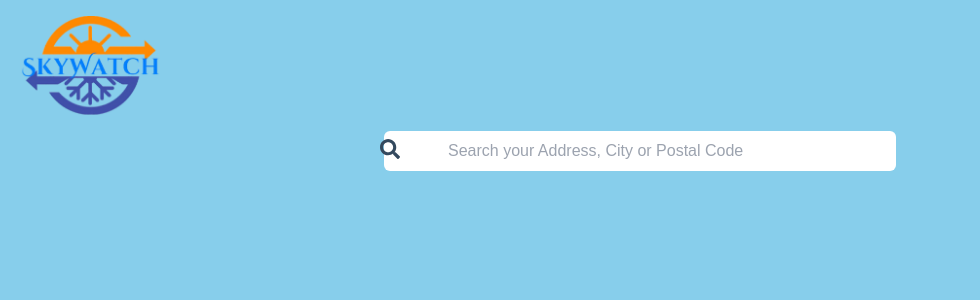
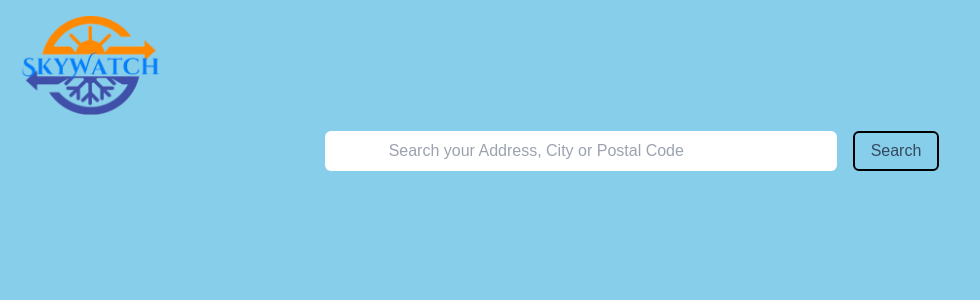
Before and after one commit to laranjeirapedro/portfolio_project--weather-app, a Next.js app: page / in a window 1280 px wide. Shown: the top 300 px of the page, without its empty margins (0-980 px from the left). Built offline with nearby package versions, Linux system fonts and the light colour scheme.

Commit message:
[api]: set up fetch api with useEffect

```diff
--- a/package.json
+++ b/package.json
@@ -9,6 +9,7 @@
     "lint": "next lint"
   },
   "dependencies": {
+    "dotenv": "^16.4.7",
     "next": "15.1.6",
     "react": "^19.0.0",
     "react-dom": "^19.0.0",
--- a/src/app/components/Search/Search.tsx
+++ b/src/app/components/Search/Search.tsx
@@ -1,14 +1,81 @@
+"use client";
+
+import { useState, useEffect } from "react";
 import { FaSearch } from "react-icons/fa";
 
+type WeatherData = {
+    location: {
+        name: string;
+        country: string;
+    };
+    current: {
+        temp_c: number;
+    };
+};
+
 export const Search = () => {
-    return (
-        <div className="w-full">
-            <div className="w-full">
-                <form action="" className="w-full relative flex justify-center">
-                    <input type="text" placeholder="Search your Address, City or Postal Code" className="p-2 px-16 w-2/5 h-10 rounded-md" />
-                    <FaSearch className="absolute translate-x-[-250px] top-2 text-xl"/>
-                </form>
-            </div>
+  const [location, setLocation] = useState("");
+  const [query, setQuery] = useState("");
+  const [weather, setWeather] = useState<WeatherData | null>(null);
+
+  const getLocation = (e: React.ChangeEvent<HTMLInputElement>) => {
+    setLocation(e.target.value);
+  };
+
+  const inputSubmit = (e: React.FormEvent<HTMLFormElement>) => {
+    e.preventDefault();
+    if (location.trim()) {
+      setQuery(location);
+      setLocation("");
+    }
+  };
+
+  useEffect(() => {
+    if (!query) return;
+
+    const getData = async () => {
+      try {
+        const res = await fetch(
+          `http://api.weatherapi.com/v1/current.json?key=${process.env.NEXT_PUBLIC_WEATHER_API}&q=${query}&aqi=no`
+        );
+        const json = await res.json();
+        setWeather(json);
+      } catch (error) {
+        alert("Location not found. Please try again!");
+      }
+    };
+
+    getData();
+  }, [query]);
+
+  return (
+    <div className="w-full">
+      <div className="w-full">
+        <form
+          onSubmit={inputSubmit}
+          className="w-full relative flex justify-center"
+        >
+          <input
+            value={location}
+            onChange={getLocation}
+            type="text"
+            placeholder="Search your Address, City or Postal Code"
+            className="p-2 px-16 w-2/5 h-10 rounded-md"
+          />
+          {/* <FaSearch className="absolute translate-x-[-350px] top-2.5 text-xl"/> */}
+          <button className="mx-4 px-4 border-solid border-2 border-black rounded-md">
+            Search
+          </button>
+        </form>
+      </div>
+      {weather && weather.location && (
+        <div className="mt-4 text-center">
+          <h2 className="text-lg font-bold">
+            {weather.location.name}, {weather.location.country}
+          </h2>
+          <p>Temperatura: {weather.current?.temp_c}°C</p>
         </div>
-    )
-}
+      )}
+    </div>
+  );
+};
```
Also changed, not shown: 1 other file (tests, documents, lock files or other folders).
